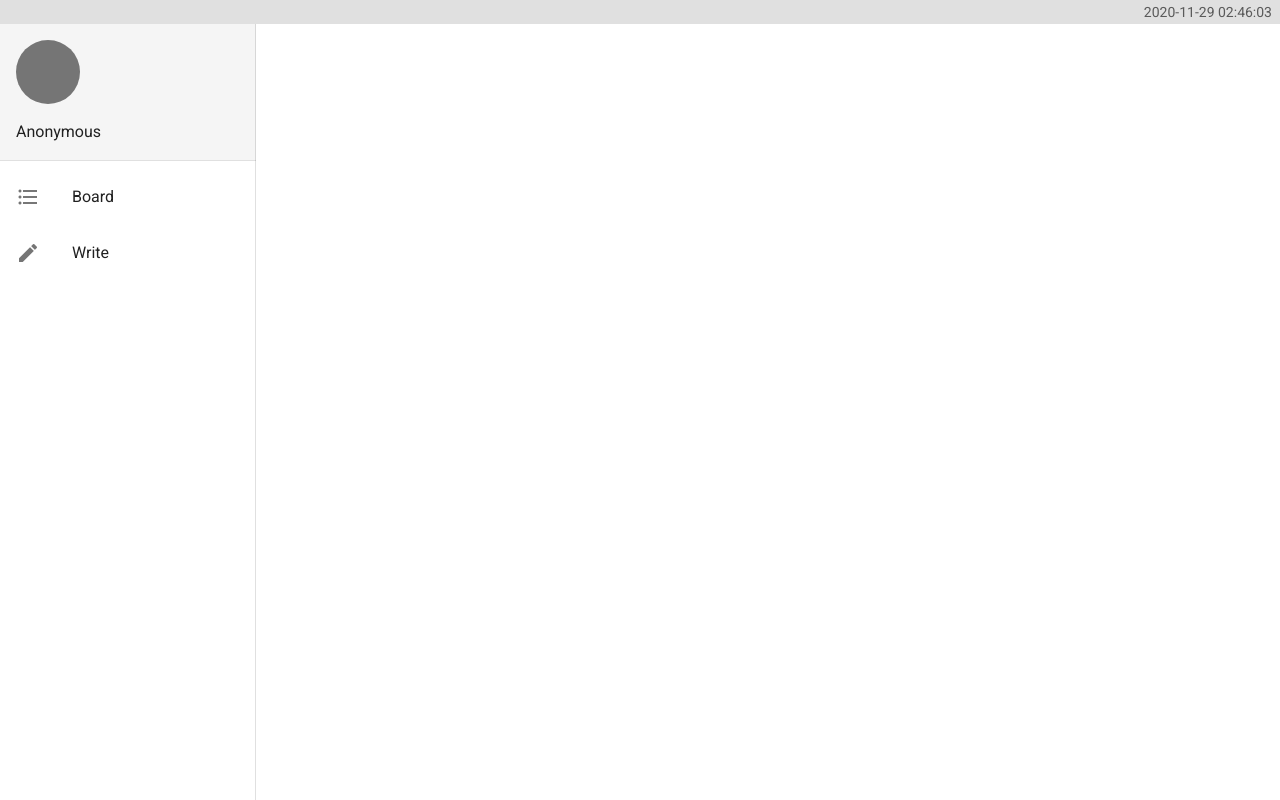
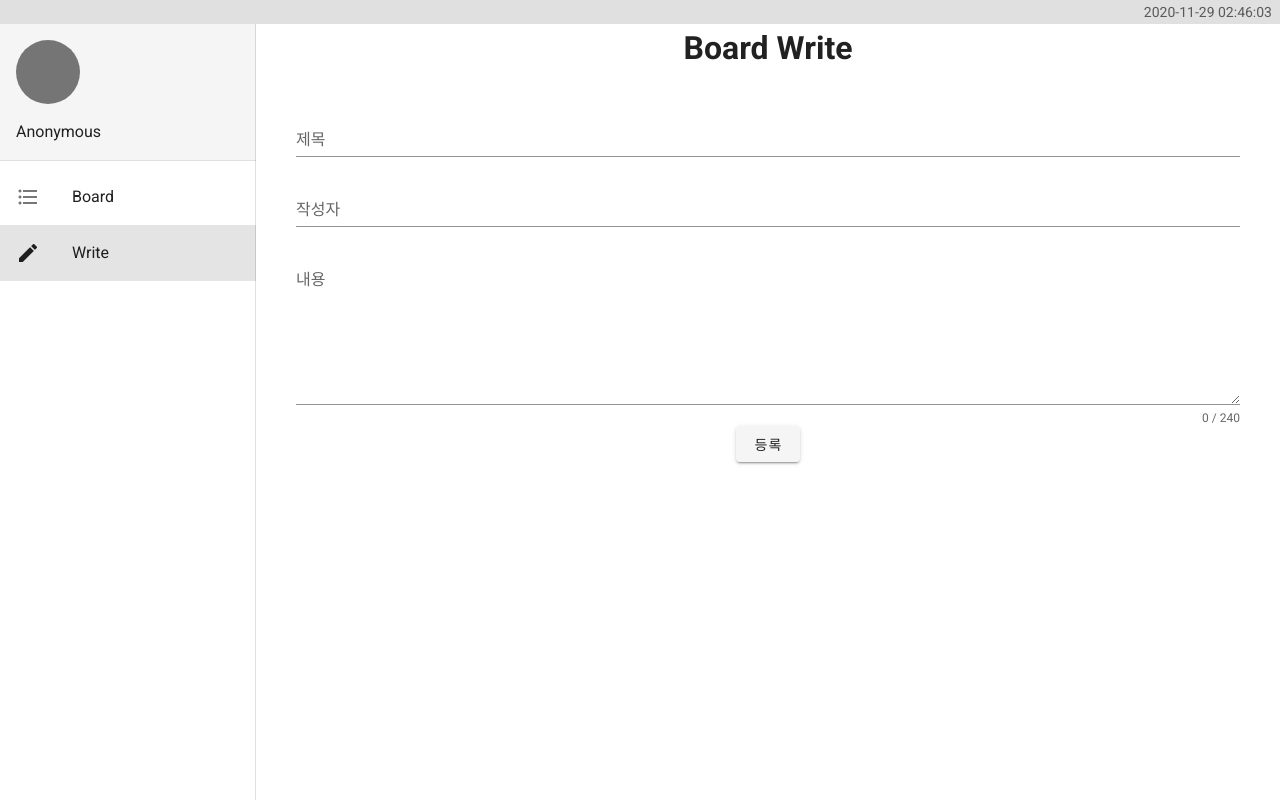
Before and after one commit to gomdori5505/vuejs_board, a Vue app: page /create in a window 1280 px wide. Built offline with nearby package versions, Linux system fonts and the light colour scheme; no server answers.

Commit message:
feat: create the board write

```diff
--- a/src/router/index.js
+++ b/src/router/index.js
@@ -3,13 +3,19 @@ import VueRouter from 'vue-router'
 
 Vue.use(VueRouter)
 
-const List = () => import(/* webpackChunkName: "list" */ '../views/List.vue');
+const List = () => import(/* webpackChunkName: "list" */ '../views/List.vue'),
+Create = () => import(/* webpackChunkName: "create" */ '../views/Create.vue');
 
 const routes = [
   {
     path: '/',
     name: 'list',
     component: List
+  },
+  {
+    path: '/create',
+    name: 'create',
+    component: Create
   }
 ]
 
--- /dev/null
+++ b/src/views/Create.vue
@@ -0,0 +1,68 @@
+<template>
+    <v-layout>
+        <v-flex text-sm-center>
+            <h1>Board Write</h1>
+            <v-form class="ma-10">
+                <v-text-field
+                    ref="제목"
+                    v-model="brdTitle"
+                    :rules="[() => !!brdTitle || 'This field is required']"
+                    label="제목"
+                    required
+                ></v-text-field>
+                <v-text-field
+                    ref="작성자"
+                    v-model="brdWriter"
+                    :rules="[() => !!brdWriter || 'This field is required']"
+                    label="작성자"
+                    required
+                ></v-text-field>
+                <v-textarea
+                    ref="내용"
+                    v-model="brdContent"
+                    :rules="[() => !!brdContent || 'This field is required']"
+                    label="내용"
+                    counter
+                    maxlength="240"
+                ></v-textarea>
+                <v-btn @click="submit()">등록</v-btn>
+            </v-form>
+        </v-flex>
+    </v-layout>
+</template>
+
+<script>
+import { dateFormat } from "../mixins/dateFormat"
+export default {
+    data() {
+        return {
+            brdTitle: null,
+            brdWriter: null,
+            brdContent: null,
+            list: {}
+        }
+    },
+    methods: {
+        submit() {
+            if(this.brdTitle === null || this.brdWriter === null || this.brdContent === null) {
+                alert("please fill in the blank!");
+            } else {
+                var newPostKey = this.$firebase.database().ref().push().key;
+                this.$firebase.database().ref().child(newPostKey).set({
+                    brdTitle: this.brdTitle,
+                    brdWriter: this.brdWriter,
+                    brdContent: this.brdContent,
+                    brdRegDate: this.getDateAndTime(new Date),
+                    brdEditDate: this.getDateAndTime(new Date),
+                    brdHit: 0
+                });
+
+                this.$router.push({
+                    name: 'list'
+                });
+            }
+        }
+    },
+    mixins: [dateFormat]
+}
+</script>
--- a/src/views/List.vue
+++ b/src/views/List.vue
@@ -6,7 +6,7 @@
                 :headers="headers"
                 :items="boardLists"
                 :items-per-page="5"
-                class="elevation-1"
+                class="elevation-1 ma-10"
                 >
             </v-data-table>
         </v-flex>
```
